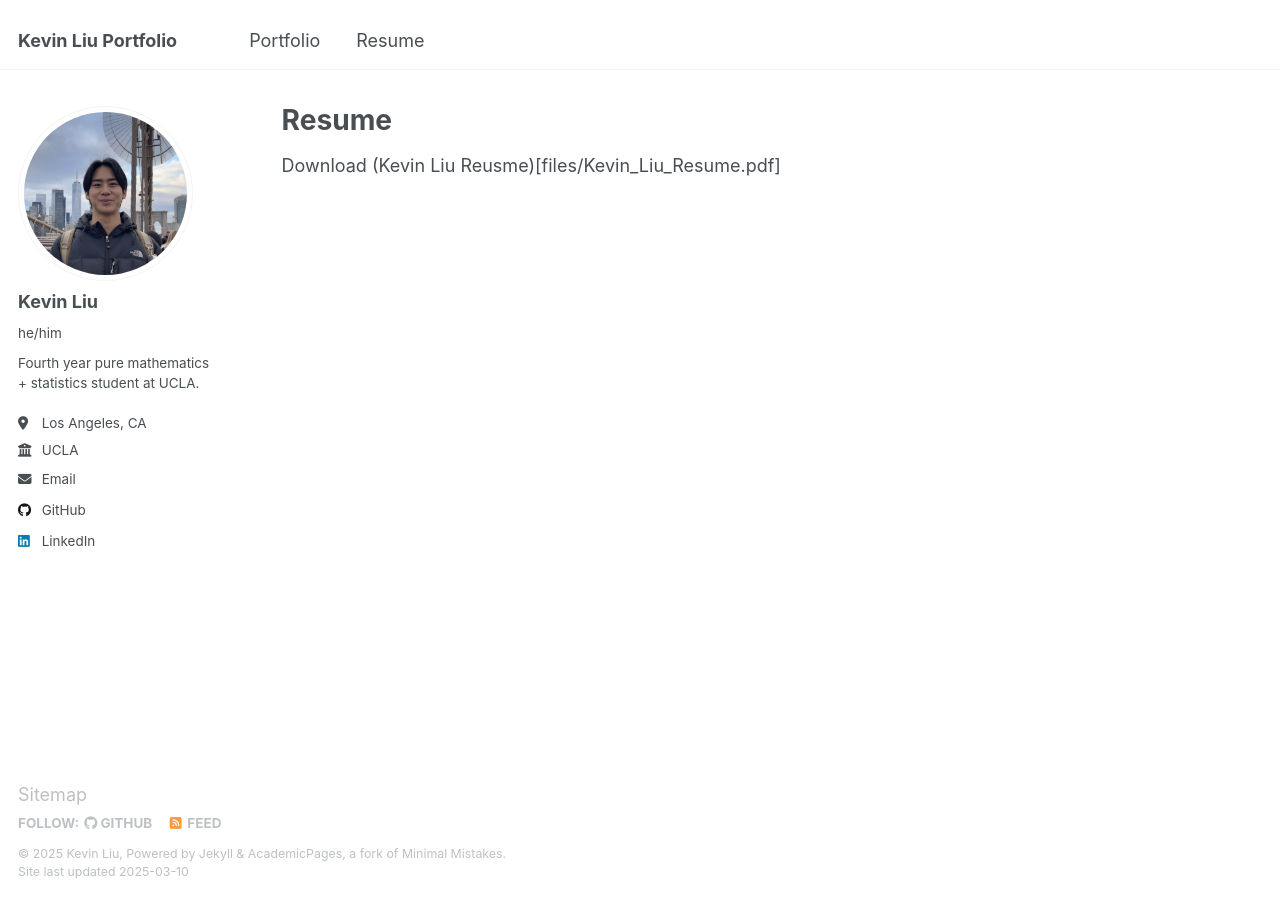
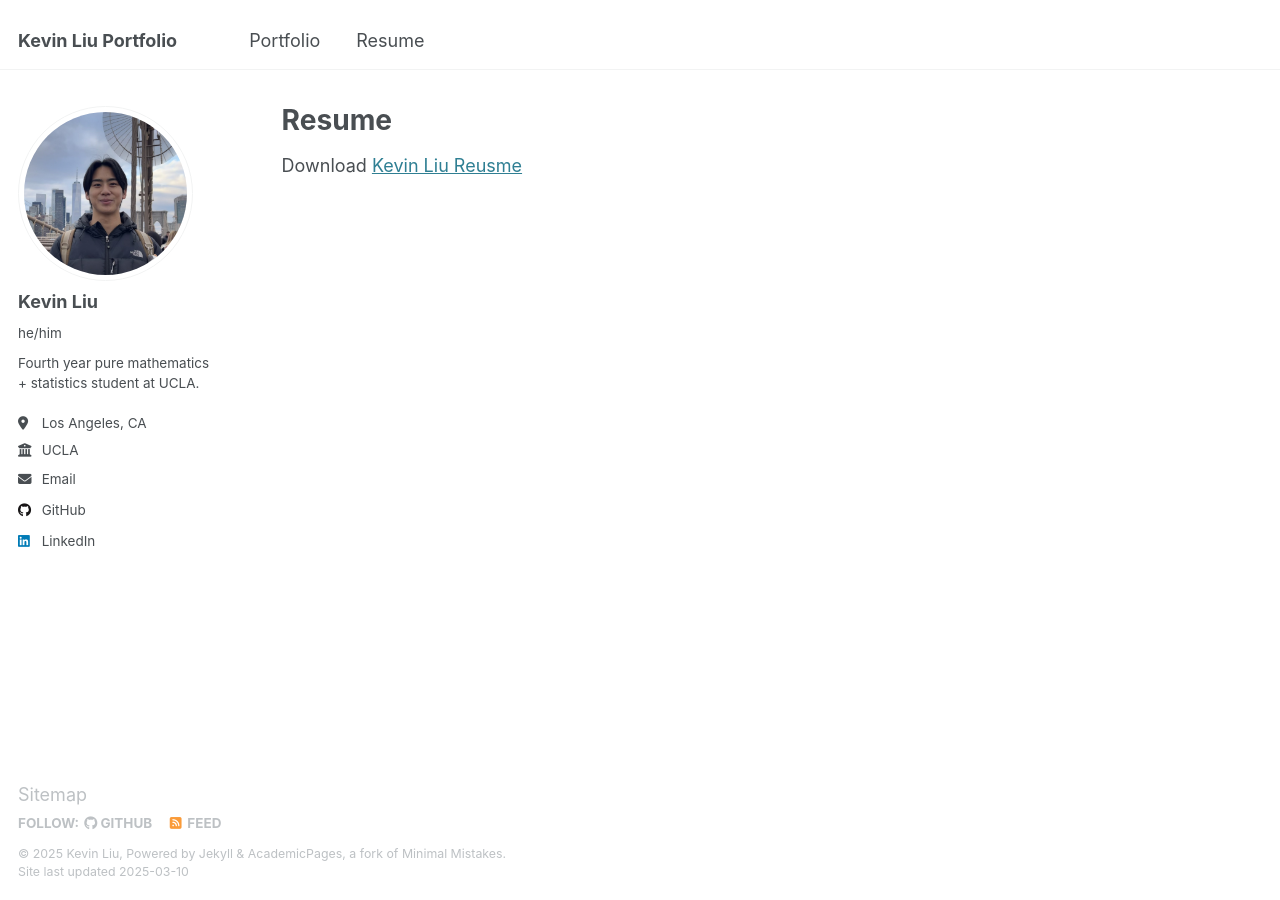
Before and after one commit to kliuc/kliuc.github.io, a Jekyll site: the page built from _pages/cv.md, in a window 1280 px wide. Built offline with Jekyll 4.4.1, drawn with Linux system fonts in a browser that asks for light colours.

Commit message:
Update cv.md

```diff
--- a/_pages/cv.md
+++ b/_pages/cv.md
@@ -9,4 +9,4 @@ redirect_from:
 
 {% include base_path %}
 
-Download (Kevin Liu Reusme)[files/Kevin_Liu_Resume.pdf]
+Download [Kevin Liu Reusme](files/Kevin_Liu_Resume.pdf)
```
